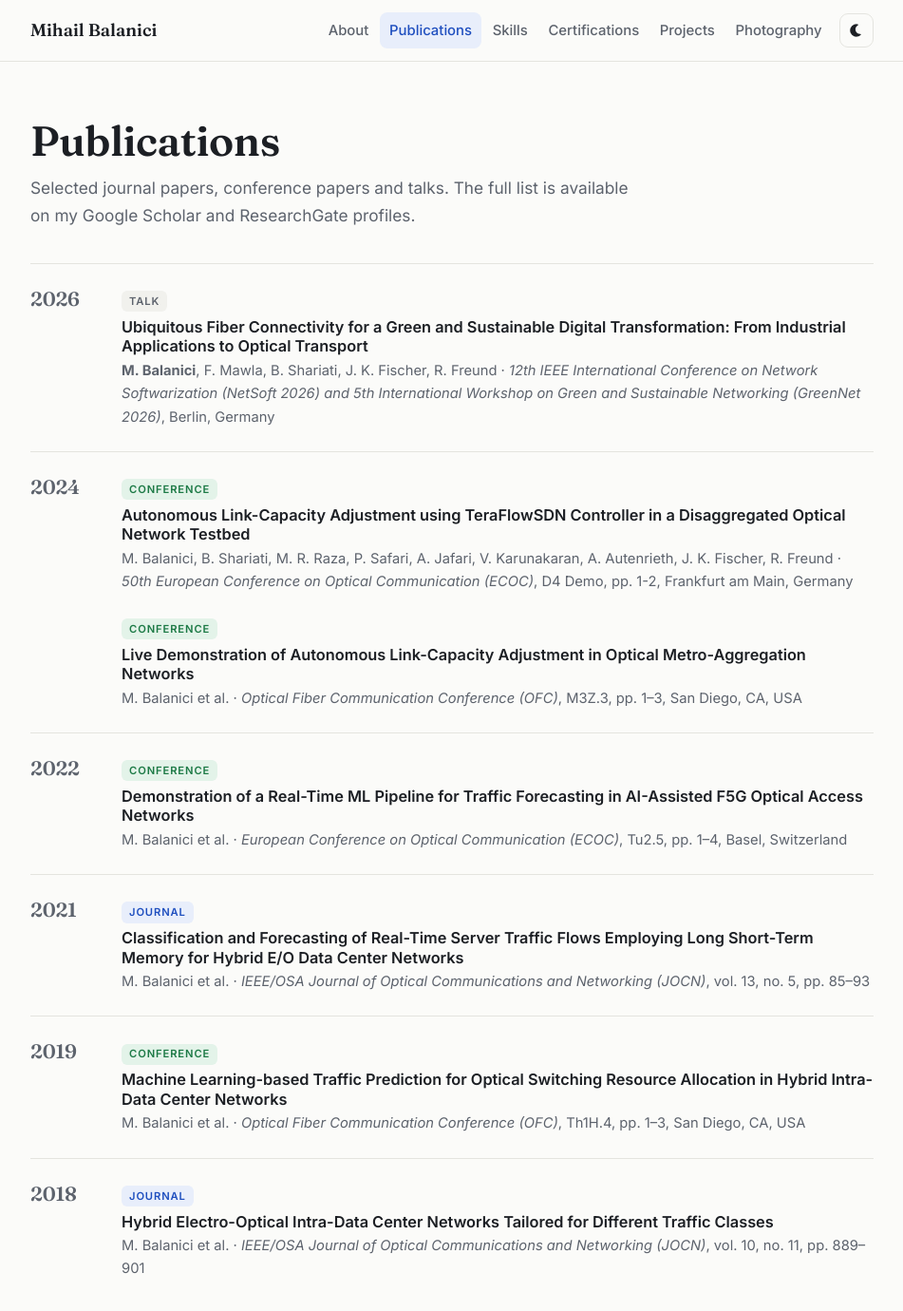
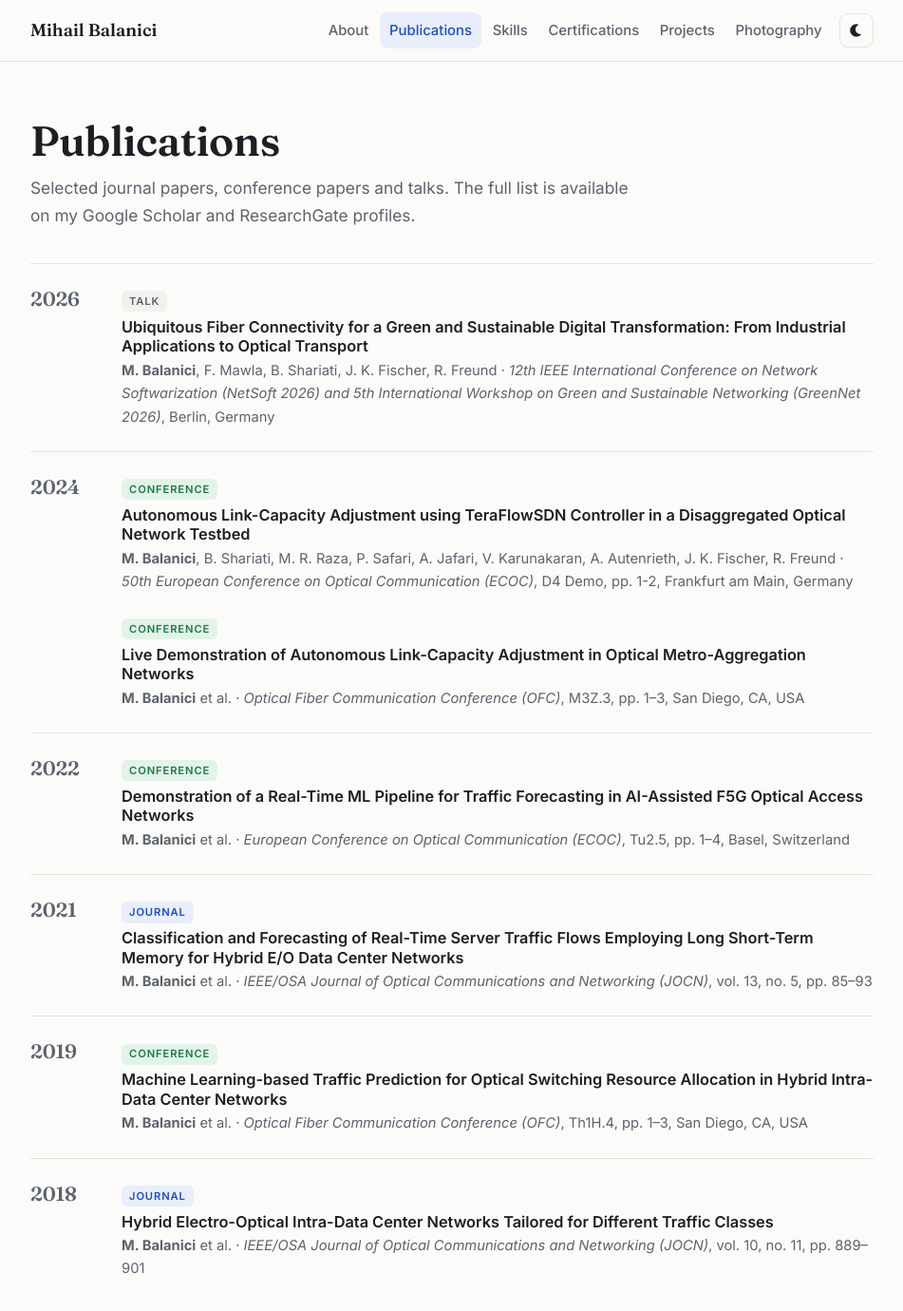
Before and after one commit to mihailbalanici/mihailbalanici.github.io, a Jekyll site: the page built from publications.html, in a window 1280 px wide and 1400 px high. Shown: the top 1380 px of the window at 95% size, without its empty margins (164-1115 px from the left). Built offline with Jekyll 4.4.1, drawn with Linux system fonts in a browser that asks for light colours.

Commit message:
Update publications.html

```diff
--- a/publications.html
+++ b/publications.html
@@ -13,7 +13,7 @@
     <li>
       <span class="badge badge-{{ p.type }}">{{ p.type }}</span>
       <h3>{% if p.url != "" %}<a href="{{ p.url }}" target="_blank" rel="noopener">{{ p.title }}</a>{% else %}{{ p.title }}{% endif %}</h3>
-      <p class="muted">{{ p.authors }} · <em>{{ p.venue }}</em>{% if p.volume and p.volume != "" %}, vol. {{ p.volume }}{% endif %}{% if p.issue and p.issue != "" %}, no. {{ p.issue }}{% endif %}{% if p.paper_id and p.paper_id != "" %}, {{ p.paper_id }}{% endif %}{% if p.pages and p.pages != "" %}, pp. {{ p.pages }}{% endif %}{% if p.place and p.place != "" %}, {{ p.place }}{% endif %}</p>
+      <p class="muted">{{ p.authors | replace: "M. Balanici", "<strong>M. Balanici</strong>" }} · <em>{{ p.venue }}</em>{% if p.volume and p.volume != "" %}, vol. {{ p.volume }}{% endif %}{% if p.issue and p.issue != "" %}, no. {{ p.issue }}{% endif %}{% if p.paper_id and p.paper_id != "" %}, {{ p.paper_id }}{% endif %}{% if p.pages and p.pages != "" %}, pp. {{ p.pages }}{% endif %}{% if p.place and p.place != "" %}, {{ p.place }}{% endif %}</p>
     </li>
     {% endfor %}
   </ol>
```
